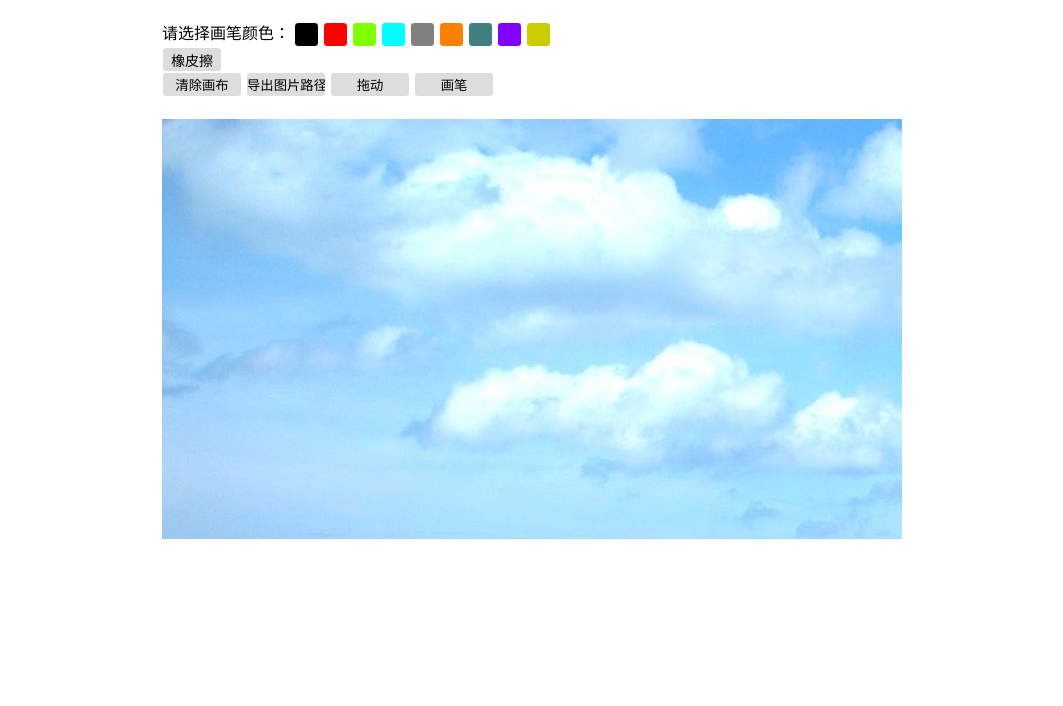
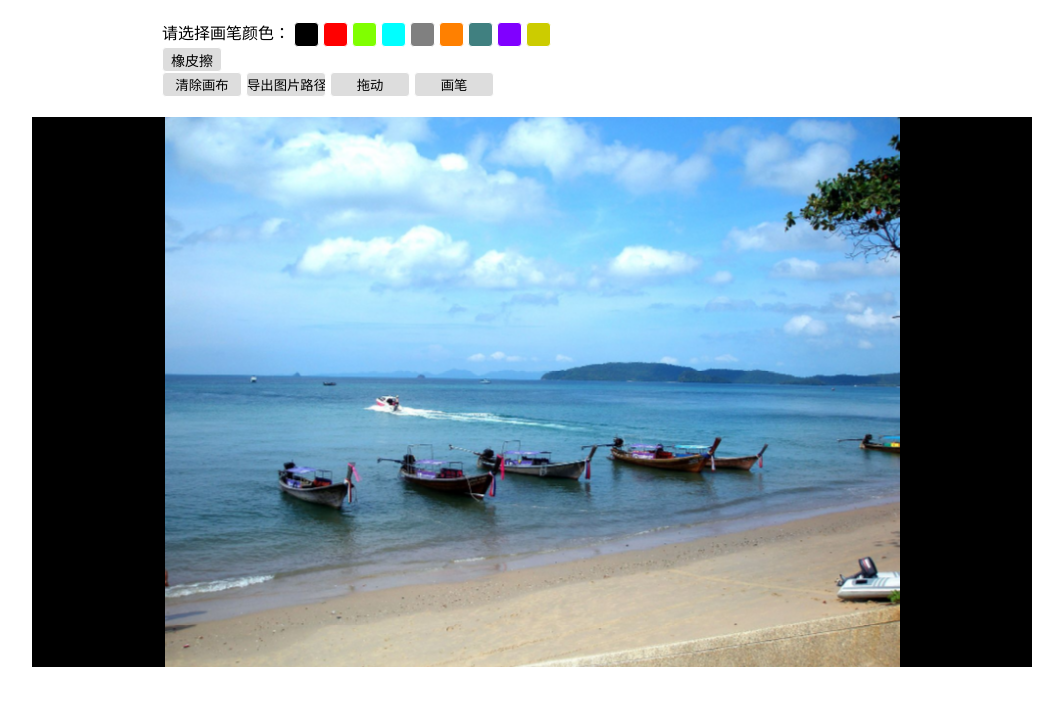
Before and after one commit to Anthony0416/zoom-canvas, a plain HTML site: page index.html in a window 1280 px wide. Shown: the whole page, without its empty margins (108-1171 px from the left). Drawn offline with nearby package versions, Linux system fonts and the light colour scheme.

Commit message:
6.26
自适应canvas

```diff
--- a/index.html
+++ b/index.html
@@ -68,6 +68,13 @@
 			background: #CCCC00;
 		}
 
+		#parent{
+			background-color: #000;
+			height: 550px;
+			width: 1000px;
+			margin: 0 0 0 -130px;
+		}
+
 		#canvas {
 			background: #eee;
 			cursor: default;
@@ -107,6 +114,8 @@
 				<input id="draw" type="button" value="画笔" style="width:80px;" />
 			</div>
 			<div id="parent">
+				<!-- 这里添加一个img标签用于存放图片，后续取图片宽高需要用到 -->
+				<img src="images/zoomFullScreen.jpg" style="display: none" id="img">
 				<canvas id="canvas" width="740" height="420" style="background: url(images/zoomFullScreen.jpg);">您的浏览器不支持 canvas 标签</canvas>
 			</div>
 			<div id="div1"></div>
@@ -310,8 +319,10 @@
 			})();
 			// 缩放处理
 			$(document).ready(function() {
+				// 初始化缩放之前重置canvas大小
+				$('#canvas').attr('width',$('#img').width());
+				$('#canvas').attr('height',$('#img').height());
 				obj = $('#canvas').smartZoom({'containerClass':'zoomableContainer'});
-				console.log(obj);
 			});
 		</script>
 		<div style="clear:both"></div>
```
Also changed, not shown: 1 other file.
